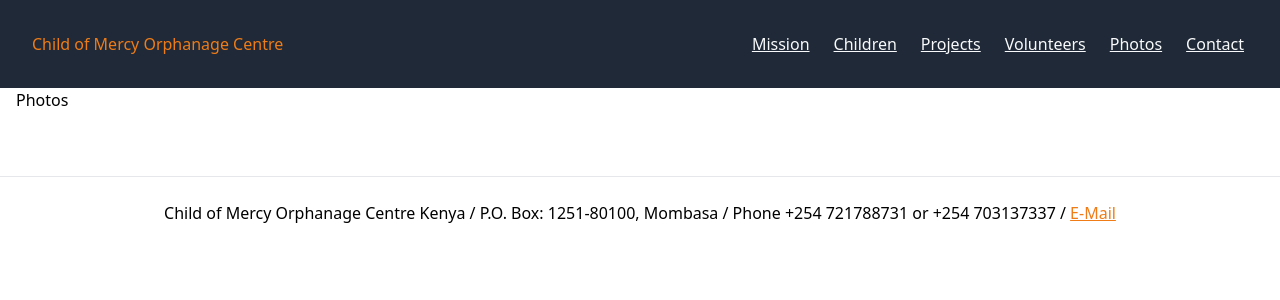
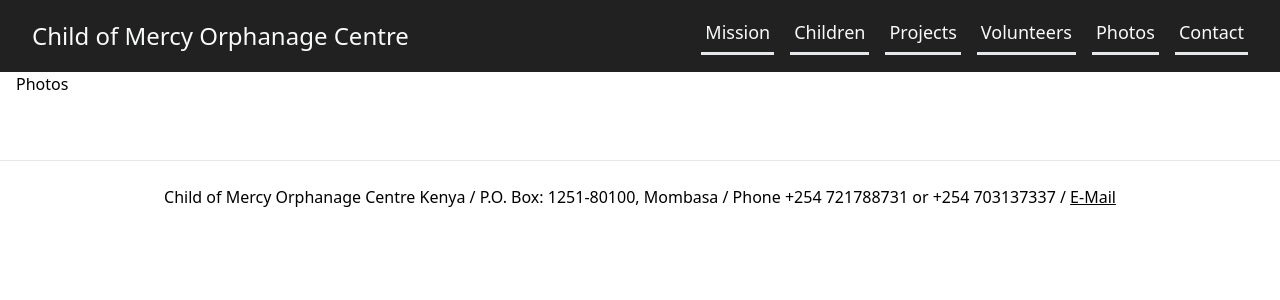
Before and after one commit to larswittenberg/orphanage-centre-mombasa, a Next.js app: page /photos in a window 1280 px wide. Shown: the top 300 px of the page. Built offline with nearby package versions, Linux system fonts and the light colour scheme; what @tailwindcss/typography would draw is missing.

Commit message:
UPDATE: Navi

```diff
--- a/components/nav.js
+++ b/components/nav.js
@@ -11,18 +11,18 @@
 
 export default function Nav() {
 	return (
-		<nav className="bg-gray-800">
-			<ul className="flex items-center justify-between p-8">
+		<nav className="bg-navgrey">
+			<ul className="flex items-center justify-between py-5 px-8">
 				<li>
 					<NextLink href="/">
-						<a className="no-underline text-accent-1 dark:text-gray-300">Child of Mercy Orphanage Centre</a>
+						<a className="no-underline text-gray-50 text-2xl hover:text-orange focus:text-orange">Child of Mercy Orphanage Centre</a>
 					</NextLink>
 				</li>
-				<ul className="flex items-center justify-between space-x-4">
+				<ul className="flex items-center justify-between space-x-4 -mt-2">
 					{links.map(({ href, label }) => (
 						<li key={`${href}${label}`}>
 							<NextLink href={href}>
-								<a className="underline p-1 text-gray-50">{label}</a>
+								<a className="text-lg no-underline px-1 py-2 border-b-3 text-gray-50  hover:border-orange focus:border-orange focus:text-orange">{label}</a>
 							</NextLink>
 						</li>
 					))}
--- a/styles/main.css
+++ b/styles/main.css
@@ -12,6 +12,3 @@
 	background-color: theme('colors.orange');
 	color: #fff;
 }
- a {
-	color: theme('colors.orange');
- }
--- a/tailwind.config.js
+++ b/tailwind.config.js
@@ -6,9 +6,13 @@
 			colors: {
 				'orange': '#ef7c17',
 				'darkblue': '#1c2532',
+				'navgrey': '#212121'
 			},
 			boxShadow: {
 				polaroid: 'rgba(0, 0, 0, 0.5) 0px 4px 6px',
+			},
+			borderWidth: {
+				'3': '3px'
 			}
 		},
 	},
```
